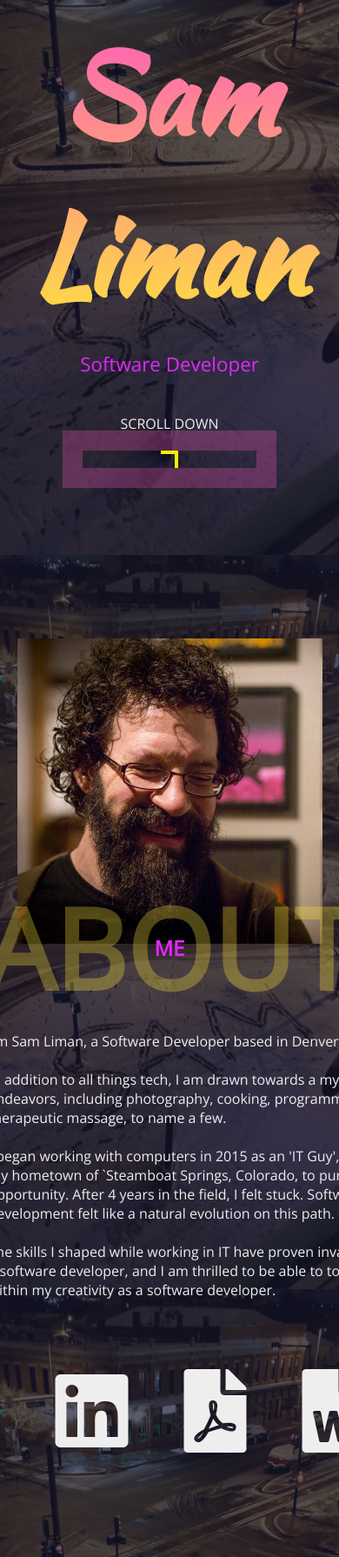
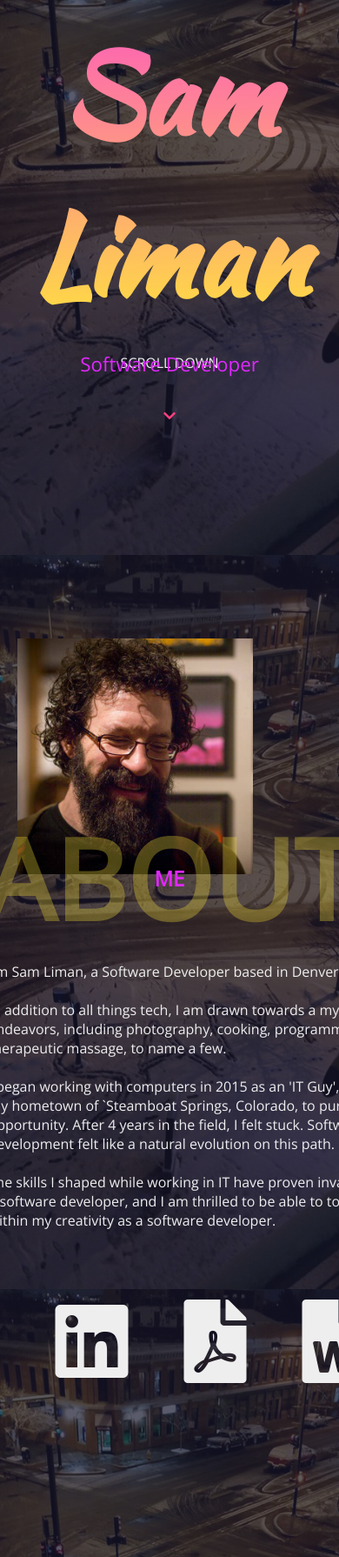
Before and after one commit to samliman/SamLiman-Responsive, a PHP site: page / in a window 390 px wide; the page is wider, and only the part inside the window is pictured. Shown: the part 206-1996 px from the top of that part at 87% size. Run offline with PHP 8.4, Linux system fonts and the light colour scheme.

Commit message:
responsiveness configured

```diff
--- a/index.html
+++ b/index.html
@@ -46,18 +46,21 @@
             <h1 class="hero-logo" data-aos="zoom-in">Sam Liman</h1>
             <h6 class="hero__text" data-aos="fade-up" data-aos-easing="ease" data-aos-delay="400">Software Developer</h6>
         </div>
-            <span class="hero__scroll" data-aos="fade-up" data-aos-easing="ease" data-aos-delay="1000">
-				Scroll down <br>
-				<i class="fas fa-chevron-down"></i>
+            <span
+            class="hero__scroll" data-aos="fade-up" data-aos-easing="ease" data-aos-delay="1000">
+                Scroll down<br>
+                <div class="down" id="down">
+                    <i class="fas fa-chevron-down"></i>
+                </div>
 			</span>
     </Header>
 
     <section class="about" id="about">
         <div class="container">
-            <div class="profile.img" data-aos="fade-right" data-aos-delay="300">
+            <div class="profile-img" data-aos="fade-right" data-aos-delay="300">
                 <img src="images/sam.jpg" alt="A very happy Sam">
             </div>
-            <div class="about-details">
+            <div class="about-details" data-aos="fade-left" data-aos-delay="600">
                 <div class="about-heading">
                     <h1>About</h1>
                     <h2>Me</h2>
@@ -200,9 +200,8 @@
             <div class="section-heading">
                 <h1>Skills</h1>
             </div>
-            <div class="my-skills">
-                <div class="skill">
-                    <div class="social-media">
+            <div class="my-skills" >
+                <div class="skill" data-aos="fade-down" data-aos-delay="300">
                         <ul class="nav-list">
                             <li>
                                 <a href="https://reactjs.org/" class="icon-link">
--- a/main.css
+++ b/main.css
@@ -222,7 +222,37 @@
   font-weight: 400;
 }
 
-*, *::before, *::after {
+.hero__scroll {
+  position: absolute;
+  bottom: 60px;
+  width: 200px;
+  margin: auto;
+  display: block;
+  cursor: pointer;
+  padding-bottom: 40px;
+  left: 0;
+  right: 0;
+  text-transform: uppercase;
+  text-align: center;
+}
+.hero__scroll .down {
+  margin-top: 30px;
+  display: block;
+  -webkit-animation: bounce 2s infinite;
+  animation: bounce 2s infinite;
+  display: inline-block;
+  width: 5rem;
+  height: 5rem;
+  color: #FF4081;
+  top: -2.5rem;
+  right: 5rem;
+  border-radius: 100%;
+  cursor: pointer;
+}
+
+*,
+*::before,
+*::after {
   box-sizing: border-box;
 }
 
@@ -312,26 +342,12 @@
 }
 
 .google-docs-icon {
+  margin-left: 0px;
+  margin-right: 0px;
   -webkit-filter: saturate(0%) grayscale(100%) brightness(69%) contrast(1000%) invert(1);
   filter: saturate(0%) grayscale(100%) brightness(69%) contrast(1000%) invert(1);
 }
 
-@-webkit-keyframes fadein {
-  from {
-    opacity: 0;
-  }
-  to {
-    opacity: 1;
-  }
-}
-@keyframes fadein {
-  from {
-    opacity: 0;
-  }
-  to {
-    opacity: 1;
-  }
-}
 .google-docs-icon:hover {
   -webkit-filter: grayscale(0);
   filter: none;
@@ -353,12 +380,12 @@
 }
 
 .profile-img {
-  width: 50rem;
-  flex: 1;
+  max-width: 60rem;
 }
 
 .portfolio-description {
   flex: 1;
+  max-width: 60rem;
 }
 .portfolio-description h1 {
   font-size: 3rem;
@@ -485,39 +525,22 @@
     box-shadow: 0 0 0 0 rgba(253, 87, 191, 0);
   }
 }
-/* other header*/
-.hero__scroll {
-  position: absolute;
-  bottom: 60px;
-  width: 200px;
-  margin: auto;
-  display: block;
-  cursor: pointer;
-  padding-bottom: 40px;
-  left: 0;
-  right: 0;
-  text-transform: uppercase;
-  text-align: center;
+@-webkit-keyframes fadein {
+  from {
+    opacity: 0;
+  }
+  to {
+    opacity: 1;
+  }
 }
-.hero__scroll .fa-chevron-down {
-  margin-top: 20px;
-  display: block;
-  -webkit-animation: pulse 2s infinite;
-  animation: pulse 2s infinite;
-  color: #ffee00;
+@keyframes fadein {
+  from {
+    opacity: 0;
+  }
+  to {
+    opacity: 1;
+  }
 }
-
-.fa-chevron-down::before {
-  border-style: solid;
-  border-width: 0.25em 0.25em 0 0;
-  content: "";
-  display: inline-block;
-  height: 20px;
-  position: relative;
-  vertical-align: top;
-  width: 20px;
-}
-
 /*media queries*/
 @media screen and (max-width: 768px) {
   body {
--- a/main.js
+++ b/main.js
@@ -20,8 +20,13 @@
     });
 
     $('#up').on('click', function () {
-        $('#up').animate( keyframes, {
+        $('html, body').animate( keyframes, {
             scrollTop: 0
         }, options, 2000);
     });
+
+    AOS.init({
+        easing: 'ease',
+        duration: 1800
+    });
 });
--- a/main.scss
+++ b/main.scss
@@ -231,12 +231,44 @@
        }
    }
 
-*, *::before, *::after {
+   .hero__scroll {
+       position: absolute;
+       bottom: 60px;
+       width: 200px;
+       margin: auto;
+       display: block;
+       cursor: pointer;
+       padding-bottom: 40px;
+       left: 0;
+       right: 0;
+       text-transform: uppercase;
+       text-align: center;
+
+       .down {
+           margin-top: 30px;
+           display: block;
+           -webkit-animation: bounce 2s infinite;
+           animation: bounce 2s infinite;
+           display: inline-block;
+           //    vertical-align: top;
+           width: 5rem;
+           height: 5rem;
+           //    background-color: #ffffff;
+           color: #FF4081;
+           top: -2.5rem;
+           right: 5rem;
+           border-radius: 100%;
+           cursor: pointer;
+       }
+   }
+
+   *,
+   *::before,
+   *::after {
        box-sizing: border-box;
    }
 
-user agent stylesheet
-i {
+   user agent stylesheet i {
        font-style: italic;
    }
 
@@ -345,53 +377,11 @@
        color: #2159be;
    }
 
-   //    fa-react:hover{
-
-   //    }
-
-   //    fa-js-square:hover{
-
-   //    }
-
-   // fa-css-alt:hover{
-
-   // }
-
-   // fa-html5:hover{
-
-   // }
-
-   // fa-python:hover{
-
-   // }
-
-   // fa-node:hover{
-
-   // }
-
    .google-docs-icon {
+       margin-left: 0px;
+       margin-right: 0px;
        -webkit-filter: saturate(0%) grayscale(100%) brightness(69%) contrast(1000%) invert(1);
        filter: saturate(0%) grayscale(100%) brightness(69%) contrast(1000%) invert(1)
-   }
-
-   @-webkit-keyframes fadein {
-       from {
-           opacity: 0;
-       }
-
-       to {
-           opacity: 1;
-       }
-   }
-
-   @keyframes fadein {
-       from {
-           opacity: 0;
-       }
-
-       to {
-           opacity: 1;
-       }
    }
 
    .google-docs-icon:hover {
@@ -456,12 +482,12 @@
    }
 
    .profile-img {
-       width: 50rem;
-       flex: 1;
+       max-width: 60rem;
    }
 
    .portfolio-description {
        flex: 1;
+       max-width: 60rem;
 
        h1 {
            font-size: 3rem;
@@ -600,38 +643,24 @@
        }
    }
 
-/* other header*/
-.hero__scroll {
-    position: absolute;
-    bottom: 60px;
-    width: 200px;
-    margin: auto;
-    display: block;
-    cursor: pointer;
-    padding-bottom: 40px;
-    left: 0;
-    right: 0;
-    text-transform: uppercase;
-    text-align: center;
+   @-webkit-keyframes fadein {
+    from {
+        opacity: 0;
+    }
 
-    .fa-chevron-down {
-            margin-top: 20px;
-            display: block;
-            -webkit-animation: pulse 2s infinite;
-            animation: pulse 2s infinite;
-            color:  #ffee00;;
+    to {
+        opacity: 1;
     }
 }
 
-.fa-chevron-down::before{
-    border-style: solid;
-    border-width: 0.25em 0.25em 0 0;
-    content: '';
-    display: inline-block;
-    height: 20px;
-    position: relative;
-    vertical-align: top;
-    width: 20px;
+@keyframes fadein {
+    from {
+        opacity: 0;
+    }
+
+    to {
+        opacity: 1;
+    }
 }
 
    /*media queries*/
```
Also changed, not shown: other parts of index.html (+13 -16 lines), other parts of main.css (+33 -9 lines), other parts of main.scss (+65 -13 lines), 1 other file. Lines whose indentation alone changed are shown as unchanged.
